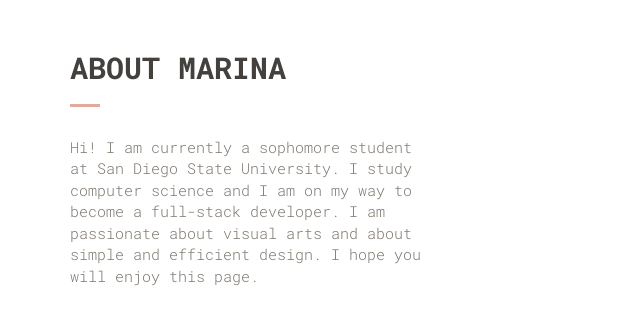
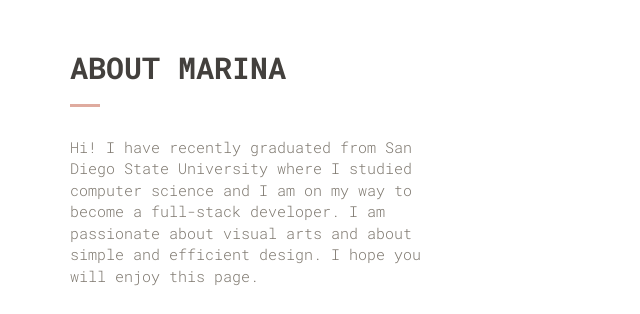
Before and after one commit to rushingMarina/RushingMarinaWebsite, a plain HTML site: page rm-demo/index.html in a window 1280 px wide. Shown: the part 1480-1794 px from the top of the page, 0-640 px from the left. Drawn offline with nearby package versions, Linux system fonts and the light colour scheme.

Commit message:
Update index.html

```diff
--- a/rm-demo/index.html
+++ b/rm-demo/index.html
@@ -254,7 +254,7 @@
 								</div>
 
 								<div id="about-desc" class="wow animated fadeInDown" data-wow-duration="1s" data-wow-delay=".5s">
-									<p>Hi! I am currently a sophomore student at San Diego State University. I study computer science and I am on my way to become a full-stack developer. I am passionate about visual arts and about simple and efficient design. I hope you will enjoy this page. </p>
+									<p>Hi! I have recently graduated from San Diego State University where I studied computer science and I am on my way to become a full-stack developer. I am passionate about visual arts and about simple and efficient design. I hope you will enjoy this page. </p>
 								</div>
 								<ul class="social-list">
 								<li> <a href="https://www.instagram.com/rushingmarina/?hl=en" class="social-icon icon-pink" target="_blank"><i class="fa fa-instagram"></i></a></li>
```
